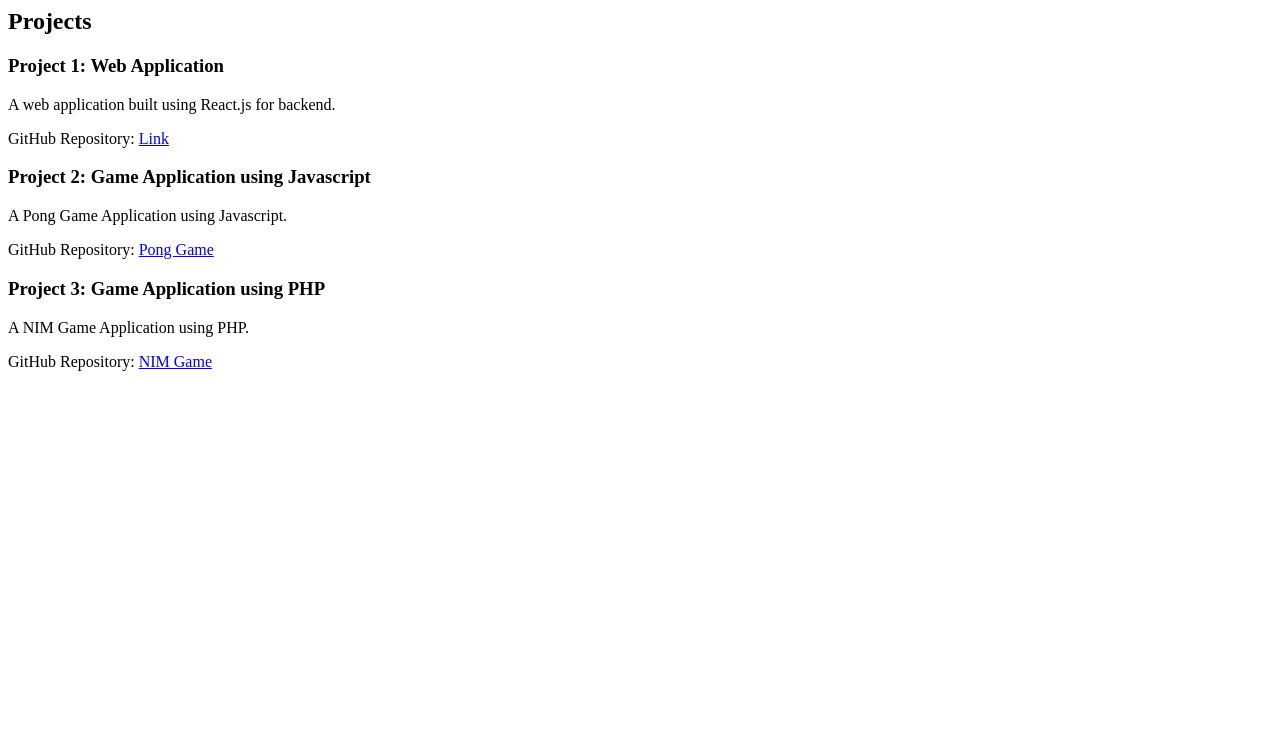
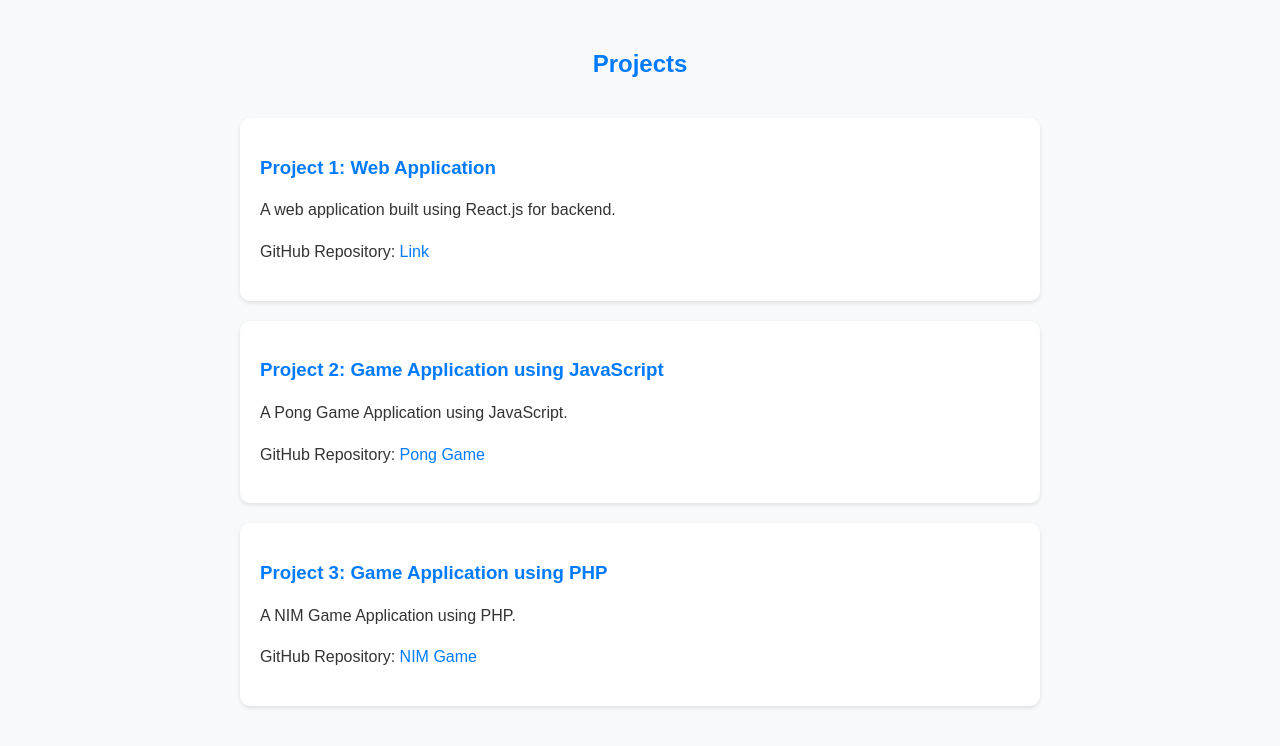
Before and after one commit to 000892233/000892233.github.io, a plain HTML site: page Projects.html in a window 1280 px wide. Drawn offline with Linux system fonts and the light colour scheme.

Commit message:
Update Projects.html

```diff
--- a/Projects.html
+++ b/Projects.html
@@ -1,10 +1,58 @@
-<!DOCTYPE.html>
+<!DOCTYPE html>
 <html>
 <head>
-    <title> Projects</title>
+  <title>Projects</title>
+  <style>
+
+    body {
+      font-family: Arial, sans-serif;
+      background-color: #f8f9fa;
+      margin: 0;
+      padding: 0;
+    }
+
+    h2 {
+      text-align: center;
+      margin-top: 50px;
+      color: #007bff;
+    }
+
+    #projects {
+      max-width: 800px;
+      margin: 0 auto;
+      padding: 20px;
+    }
+
+    .project {
+      background-color: #ffffff;
+      border-radius: 10px;
+      padding: 20px;
+      margin-bottom: 20px;
+      box-shadow: 0 2px 4px rgba(0, 0, 0, 0.1);
+    }
+
+    .project h3 {
+      color: #007bff;
+    }
+
+    .project p {
+      color: #333;
+      line-height: 1.6;
+    }
+
+    .project a {
+      color: #007bff;
+      text-decoration: none;
+    }
+
+    .project a:hover {
+      text-decoration: underline;
+    }
+  </style>
 </head>
 <body>
-    <h2> Projects</h2>
+  <h2>Projects</h2>
+
   <section id="projects">
     <div class="project">
       <h3>Project 1: Web Application</h3>
@@ -12,8 +60,8 @@
       <p>GitHub Repository: <a href="#">Link</a></p>
     </div>
     <div class="project">
-            <h3>Project 2: Game Application using Javascript</h3>
-            <p>A Pong Game Application using Javascript.</p>
+      <h3>Project 2: Game Application using JavaScript</h3>
+      <p>A Pong Game Application using JavaScript.</p>
       <p>GitHub Repository: <a href="https://csunix.mohawkcollege.ca/~sa000892233/private/10259/a4/">Pong Game</a></p>
     </div>
     <div class="project">
```
Lines whose indentation alone changed are shown as unchanged.
